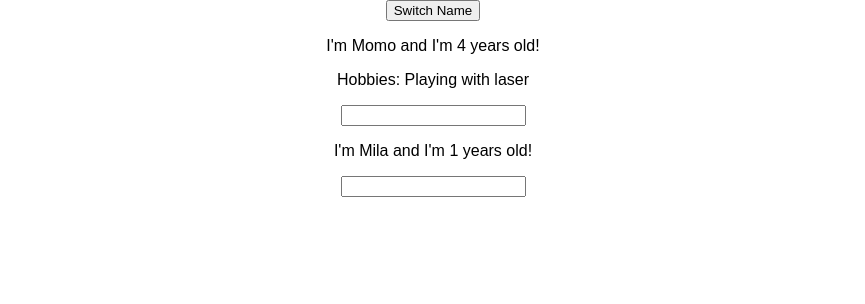
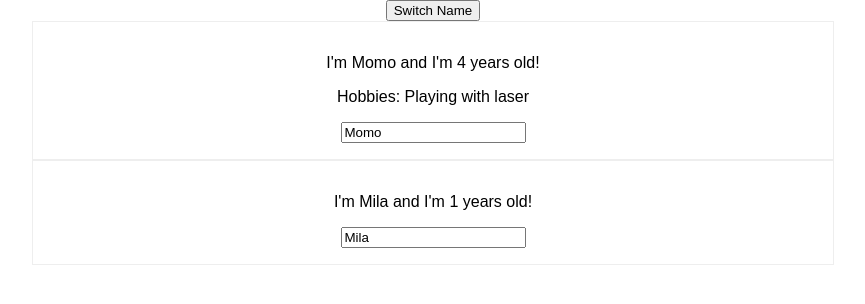
Before and after one commit to KajolThapa/BYOB, a React (Create React App) app: page / in a window 1280 px wide. Shown: the top 304 px of the page, without its empty margins (207-1072 px from the left). Built offline with nearby package versions, Linux system fonts and the light colour scheme.

Commit message:
added css for Person component

```diff
--- /dev/null
+++ b/src/Person/Person.css
@@ -0,0 +1,8 @@
+.Person {
+    width: 60%;
+    margin: auto;
+    border: 1px solid #eee;
+    box-shadow: 0 2 px 3px #ccc;
+    padding: 16px;
+    text-align: center;
+}
--- a/src/Person/Person.js
+++ b/src/Person/Person.js
@@ -1,12 +1,13 @@
 import React from 'react';
+import './Person.css';
 
 const person = (props) => {
     return (
-     <React.Fragment>
+     <div className="Person">
          <p onClick={props.click}>I'm {props.name} and I'm {props.age} years old!</p>
          <p>{props.children}</p>
-         <input type="text" onChange={props.changed} />
-     </React.Fragment>
+         <input type="text" onChange={props.changed} value={props.name} />
+     </div>
 
     )
 }
```
